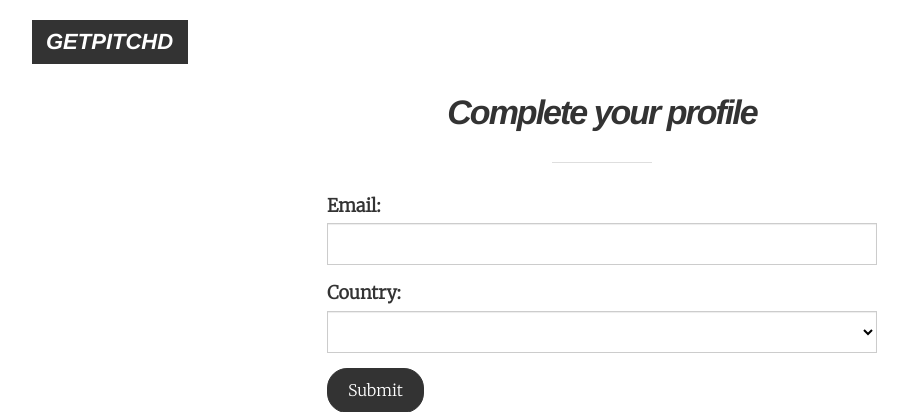
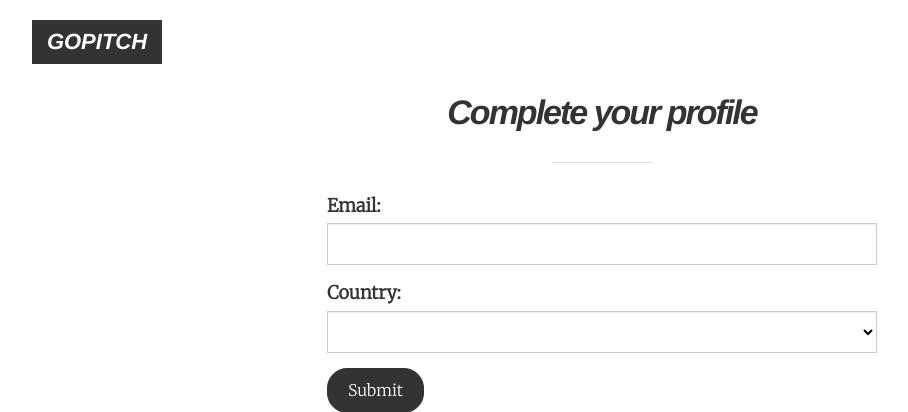
Before and after one commit to detcherry/gopitch, a Django app: template templates/complete.html in a window 1280 px wide. Shown: the top 412 px of the page, without its empty margins (38-946 px from the left). Run offline with Django 3.2, Linux system fonts and the light colour scheme; tables that the repository leaves empty hold one stand-in row (values such as "Sample post"); the template is opened without the code that fills it: values that come from a table or form of the project are taken from there, most other values are stand-ins (such as "Sample title", 1, 10 or a date in 2020); some libraries are stand-ins or nearby versions.

Commit message:
changed name from getpitchd to gopitch

```diff
--- a/static/css/base.css
+++ b/static/css/base.css
@@ -113,8 +113,9 @@ body{
 
 h1.logo{
 	padding:10px 14px;
-	width:156px;
+	width:130px;
 	text-transform:uppercase;
+	text-align:center;
 	font-weight:bold;
 	font-style:italic;
 	font-size:22px;
--- a/templates/2-columns.html
+++ b/templates/2-columns.html
@@ -2,7 +2,7 @@
 
 {% block main %}
 	<div class="left">
-		<h1 class="logo"><a href="/">getpitchd</a></h1>
+		<h1 class="logo"><a href="/">GOPITCH</a></h1>
 		{% block left %}
 		{% endblock %}
 	</div>
--- a/templates/base.html
+++ b/templates/base.html
@@ -29,7 +29,7 @@
 					<span class="icon-bar"></span>
 				</button>
 				{% endif %}
-				<a class="navbar-brand" href="/">GETPITCHD</a>
+				<a class="navbar-brand" href="/">GOPITCH</a>
 			</div>
 			{% if current_user %}
 			<!-- Collect the nav links, forms, and other content for toggling -->
--- a/templates/narrow.html
+++ b/templates/narrow.html
@@ -7,9 +7,7 @@
 <div class="container">
 	<div class="row">
 		<div class="col-sm-6">
-			<h1 class="logo">
-				<a href="/">getpitchd</a>
-			</h1>
+			<h1 class="logo"><a href="/">GOPITCH</a></h1>
 		</div>
 		<div class="col-sm-6 options">
 			{% block options %}
```
Also changed, not shown: static/images/getpitchd-icon.png (deleted), static/images/icon.png (added).
